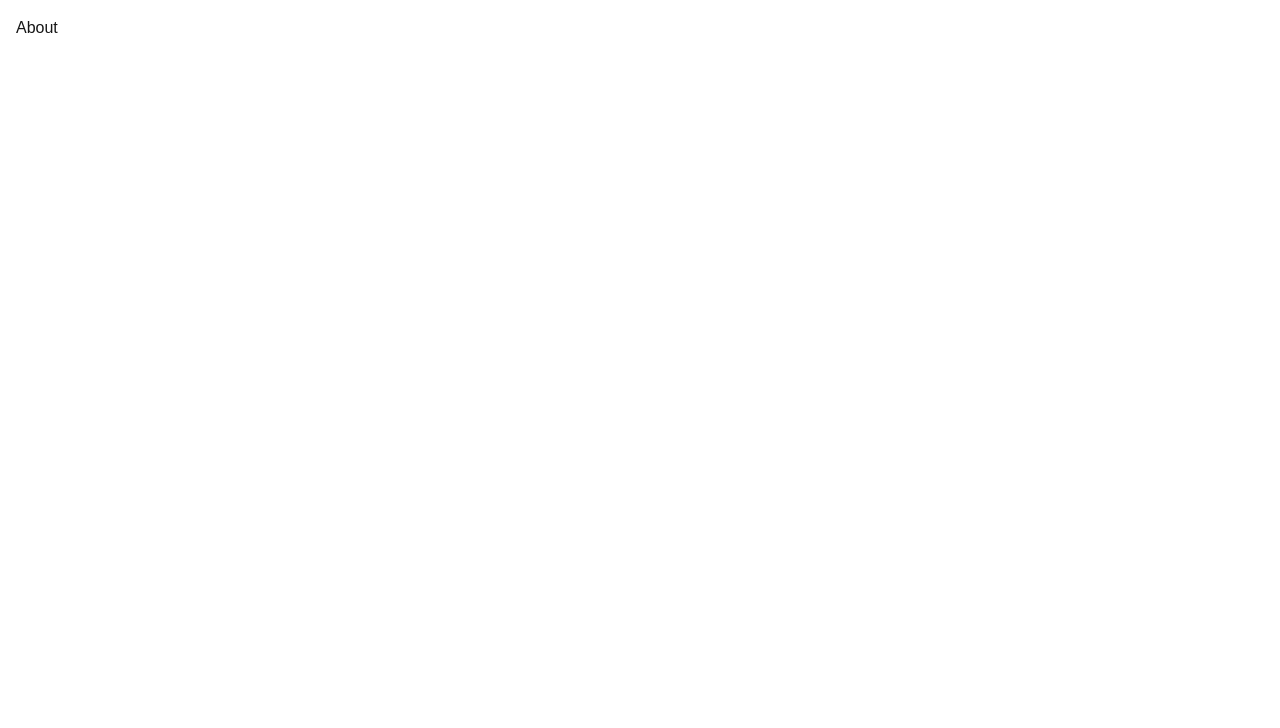
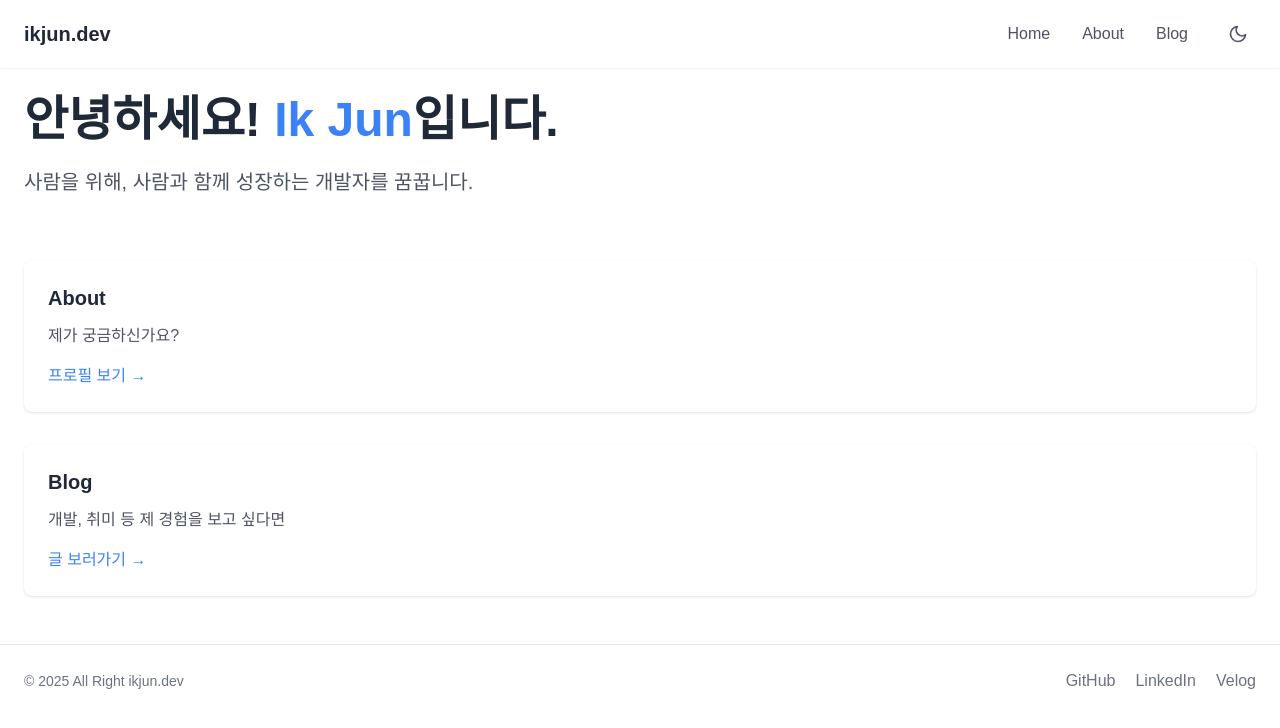
Before and after one commit to harry7435/ikjun.dev, a Next.js app: page / in a window 1280 px wide. Shown: the top 728 px of the page. Built offline with nearby package versions, Linux system fonts and the light colour scheme.

Commit message:
feat: add home page layout and dark mode

```diff
--- /dev/null
+++ b/app/components/dark-mode-button.tsx
@@ -0,0 +1,33 @@
+"use client";
+
+import { useTheme } from "next-themes";
+import { useEffect, useState } from "react";
+import { FiMoon, FiSun } from "react-icons/fi";
+
+export default function ThemeToggle() {
+  const { theme, setTheme } = useTheme();
+  const [mounted, setMounted] = useState(false);
+
+  // 마운트된 후에만 UI를 렌더링하여 hydration 불일치 방지
+  useEffect(() => {
+    setMounted(true);
+  }, []);
+
+  if (!mounted) {
+    return <div className="size-9"></div>; // 마운트되기 전 플레이스홀더
+  }
+
+  return (
+    <button
+      aria-label="Toggle Dark Mode"
+      className="rounded-md p-2 focus:opacity-80 focus:outline-none focus:ring-2 focus:ring-blue-500"
+      onClick={() => setTheme(theme === "dark" ? "light" : "dark")}
+    >
+      {theme === "dark" ? (
+        <FiSun className="size-5 text-yellow-300" />
+      ) : (
+        <FiMoon className="size-5 text-gray-600" />
+      )}
+    </button>
+  );
+}
--- a/app/layout.tsx
+++ b/app/layout.tsx
@@ -1,9 +1,10 @@
 import type { Metadata } from "next";
 import "./globals.css";
+import { ThemeProvider } from "next-themes";
 
 export const metadata: Metadata = {
-  title: "Create Next App",
-  description: "Generated by create next app",
+  title: "ikjun dev",
+  description: "개발자 조익준에 대한 포트폴리오 사이트입니다.",
 };
 
 export default function RootLayout({
@@ -12,8 +13,17 @@ export default function RootLayout({
   children: React.ReactNode;
 }>) {
   return (
-    <html lang="en">
-      <body>{children}</body>
+    <html lang="ko" suppressHydrationWarning>
+      <body>
+        <ThemeProvider
+          attribute="class"
+          defaultTheme="system"
+          enableSystem
+          // disableTransitionOnChange
+        >
+          {children}
+        </ThemeProvider>
+      </body>
     </html>
   );
 }
--- a/app/page.tsx
+++ b/app/page.tsx
@@ -1,18 +1,134 @@
 import Link from "next/link";
+import ThemeToggle from "./components/dark-mode-button";
 
 export default function Home() {
   return (
-    <div className="flex">
-      <nav className="w-64 p-4">
-        <ul>
+    <div className="min-h-screen bg-white dark:bg-gray-800">
+      {/* 헤더 네비게이션 */}
+      <header className="fixed inset-x-0 top-0 z-10 bg-white shadow-sm dark:bg-gray-800">
+        <div className="container mx-auto flex items-center justify-between px-6 py-4">
+          <div className="text-xl font-bold text-gray-800 dark:text-white">
+            ikjun.dev
+          </div>
+          <nav>
+            <ul className="flex items-center space-x-3 sm:space-x-8">
               <li>
-            <Link href="/about" className="hover:text-gray-300">
+                <Link
+                  href="/"
+                  className="text-gray-600 transition-colors hover:text-blue-500 dark:text-gray-300 dark:hover:text-blue-400"
+                >
+                  Home
+                </Link>
+              </li>
+              <li>
+                <Link
+                  href="/about"
+                  className="text-gray-600 transition-colors hover:text-blue-500 dark:text-gray-300 dark:hover:text-blue-400"
+                >
                   About
                 </Link>
               </li>
+              <li>
+                <Link
+                  href="/blog"
+                  className="text-gray-600 transition-colors hover:text-blue-500 dark:text-gray-300 dark:hover:text-blue-400"
+                >
+                  Blog
+                </Link>
+              </li>
+              <li>
+                <ThemeToggle />
+              </li>
             </ul>
           </nav>
-      <main className="ml-64 p-4">{/* 메인 콘텐츠 */}</main>
+        </div>
+      </header>
+
+      {/* 메인 콘텐츠 */}
+      <main className="dark:bg-gray-900">
+        <div className="container mx-auto px-6 pb-12 pt-24">
+          <section className="mb-16">
+            <h1 className="mb-6 text-4xl font-bold text-gray-800 dark:text-white md:text-5xl">
+              안녕하세요!
+              <br className="sm:hidden" />
+              <span className="text-blue-500"> Ik Jun</span>입니다.
+            </h1>
+            <h2 className="max-w-2xl text-xl text-gray-600 dark:text-gray-300">
+              사람을 위해, 사람과 함께
+              <br className="sm:hidden" /> 성장하는 개발자를 꿈꿉니다.
+            </h2>
+          </section>
+
+          <section className="flex flex-col gap-8">
+            <div className="rounded-lg bg-white p-6 shadow transition-shadow hover:shadow-md dark:bg-gray-800">
+              <h3 className="mb-3 text-xl font-semibold text-gray-800 dark:text-white">
+                About
+              </h3>
+              <p className="mb-4 text-gray-600 dark:text-gray-300">
+                제가 궁금하신가요?
+              </p>
+              <Link
+                href="/about"
+                className="text-blue-500 hover:text-blue-600 dark:hover:text-blue-400"
+              >
+                프로필 보기 →
+              </Link>
+            </div>
+
+            <div className="rounded-lg bg-white p-6 shadow transition-shadow hover:shadow-md dark:bg-gray-800">
+              <h3 className="mb-3 text-xl font-semibold text-gray-800 dark:text-white">
+                Blog
+              </h3>
+              <p className="mb-4 text-gray-600 dark:text-gray-300">
+                개발, 취미 등 제 경험을 보고 싶다면
+              </p>
+              <Link
+                href="/blog"
+                className="text-blue-500 hover:text-blue-600 dark:hover:text-blue-400"
+              >
+                글 보러가기 →
+              </Link>
+            </div>
+          </section>
+        </div>
+      </main>
+
+      {/* 푸터 */}
+      <footer className="border-t border-gray-200 bg-white dark:border-gray-700 dark:bg-gray-800">
+        <div className="container mx-auto p-6">
+          <div className="flex flex-col items-center justify-between md:flex-row">
+            <p className="mb-4 text-sm text-gray-500 dark:text-gray-400 md:mb-0">
+              © 2025 All Right ikjun.dev
+            </p>
+            <div className="flex space-x-5">
+              <a
+                href="https://github.com/harry7435"
+                target="_blank"
+                rel="noopener noreferrer"
+                className="text-gray-500 hover:text-blue-500 dark:text-gray-400 dark:hover:text-blue-400"
+              >
+                GitHub
+              </a>
+              <a
+                href="https://www.linkedin.com/in/ik-jun-cho-998292212/"
+                target="_blank"
+                rel="noopener noreferrer"
+                className="text-gray-500 hover:text-blue-500 dark:text-gray-400 dark:hover:text-blue-400"
+              >
+                LinkedIn
+              </a>
+              <a
+                href="https://velog.io/@harry7435"
+                target="_blank"
+                rel="noopener noreferrer"
+                className="text-gray-500 hover:text-blue-500 dark:text-gray-400 dark:hover:text-blue-400"
+              >
+                Velog
+              </a>
+            </div>
+          </div>
+        </div>
+      </footer>
     </div>
   );
 }
--- a/package.json
+++ b/package.json
@@ -11,6 +11,7 @@
   "dependencies": {
     "lucide-react": "^0.477.0",
     "next": "15.1.7",
+    "next-themes": "^0.4.6",
     "react": "^19.0.0",
     "react-dom": "^19.0.0",
     "react-icons": "^5.5.0",
--- a/tailwind.config.ts
+++ b/tailwind.config.ts
@@ -6,6 +6,7 @@ export default {
     "./components/**/*.{js,ts,jsx,tsx,mdx}",
     "./app/**/*.{js,ts,jsx,tsx,mdx}",
   ],
+  darkMode: "class",
   theme: {
     extend: {
       colors: {
```
Also changed, not shown: 1 other file (tests, documents, lock files or other folders). Lines whose indentation alone changed are shown as unchanged.
